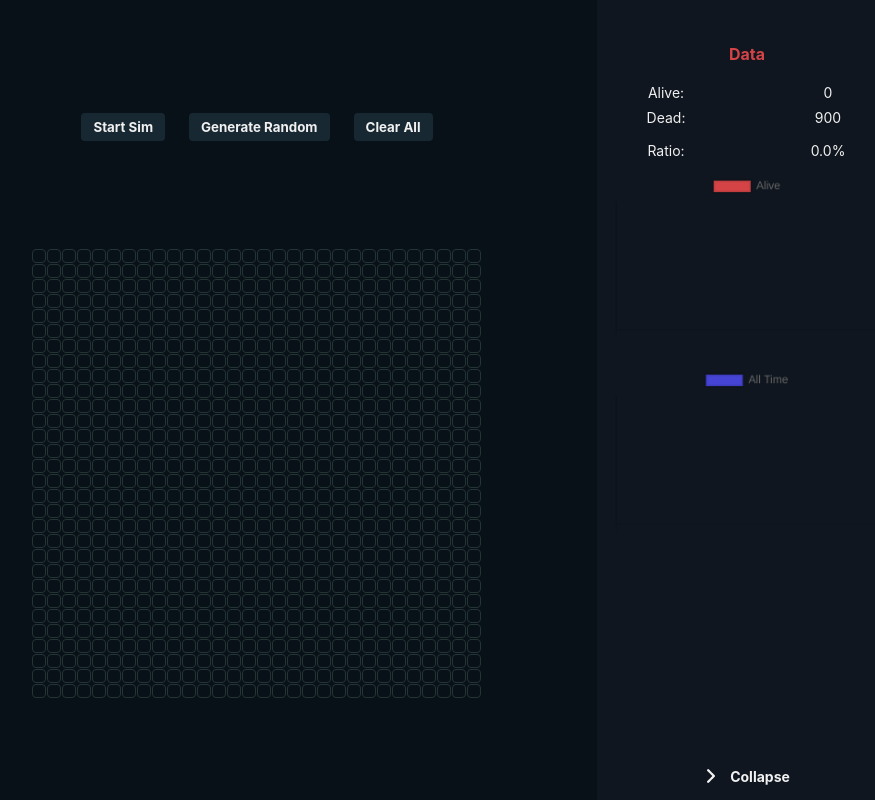
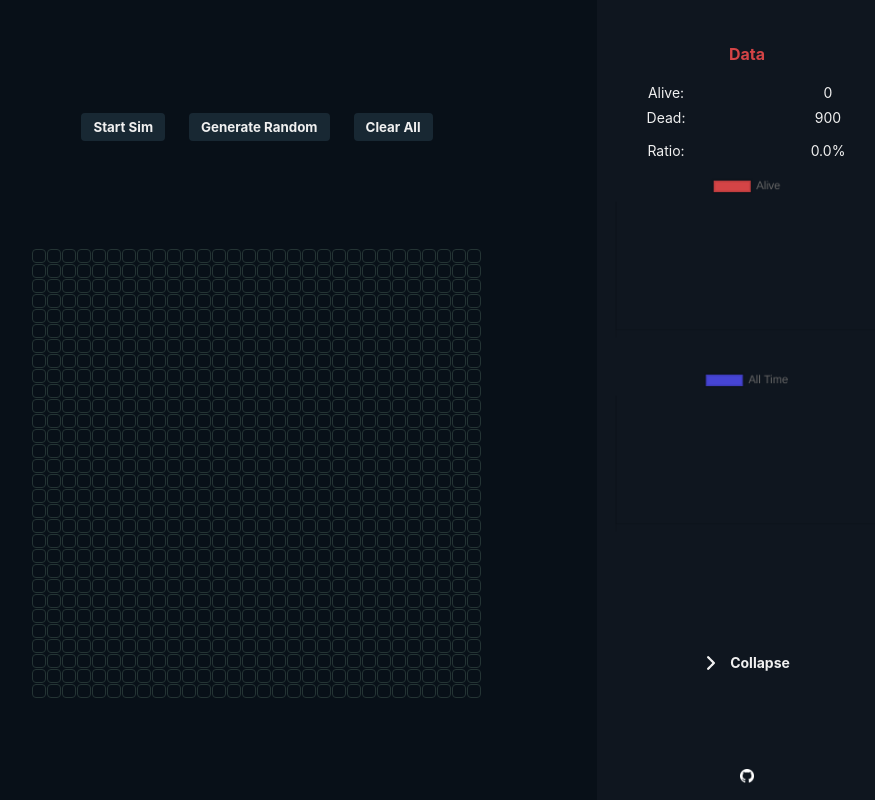
Before and after one commit to ninjaasmoke/game-of-life, a React (Create React App) app: page / in a window 1280 px wide. Shown: the whole page, without its empty margins (383-1258 px from the left). Built offline with nearby package versions, Linux system fonts and the light colour scheme.

Commit message:
added gh link

```diff
--- a/src/SideBar.tsx
+++ b/src/SideBar.tsx
@@ -1,13 +1,12 @@
-import React from "react";
+import React, { useState, useRef } from "react";
 import { motion } from 'framer-motion';
 import './SideBar.css';
-import { useState } from "react";
+import { useAppContext } from "./AppContext";
+import LeftData from "./LeftData";
 
 import settings from './assets/settings.png';
 import collapse from './assets/collapse.png';
-import { useRef } from "react";
-import { useAppContext } from "./AppContext";
-import LeftData from "./LeftData";
+import gh from './assets/gh.png';
 
 interface SideProps { }
 const SideBar: React.FC<SideProps> = () => {
@@ -92,6 +91,17 @@ const SideBar: React.FC<SideProps> = () => {
                     }}
                 >Collapse</motion.p>
             </div>
+            <div className="side-elem"
+                style={{ padding: '12px 0px' }}
+                title="Read More"
+                onClick={() => window.open('https://github.com/ninjaasmoke/game-of-life#conways-game-of-life', '_blank')} >
+                <motion.img
+                    src={gh}
+                    alt="Gihhub"
+                    animate={{ rotateZ: sideBarOpen ? 0 : 360 }}
+                    transition={{ duration: 0.8 }}
+                />
+            </div>
         </motion.div>
     )
 }
```
Also changed, not shown: src/assets/gh.png (added).
